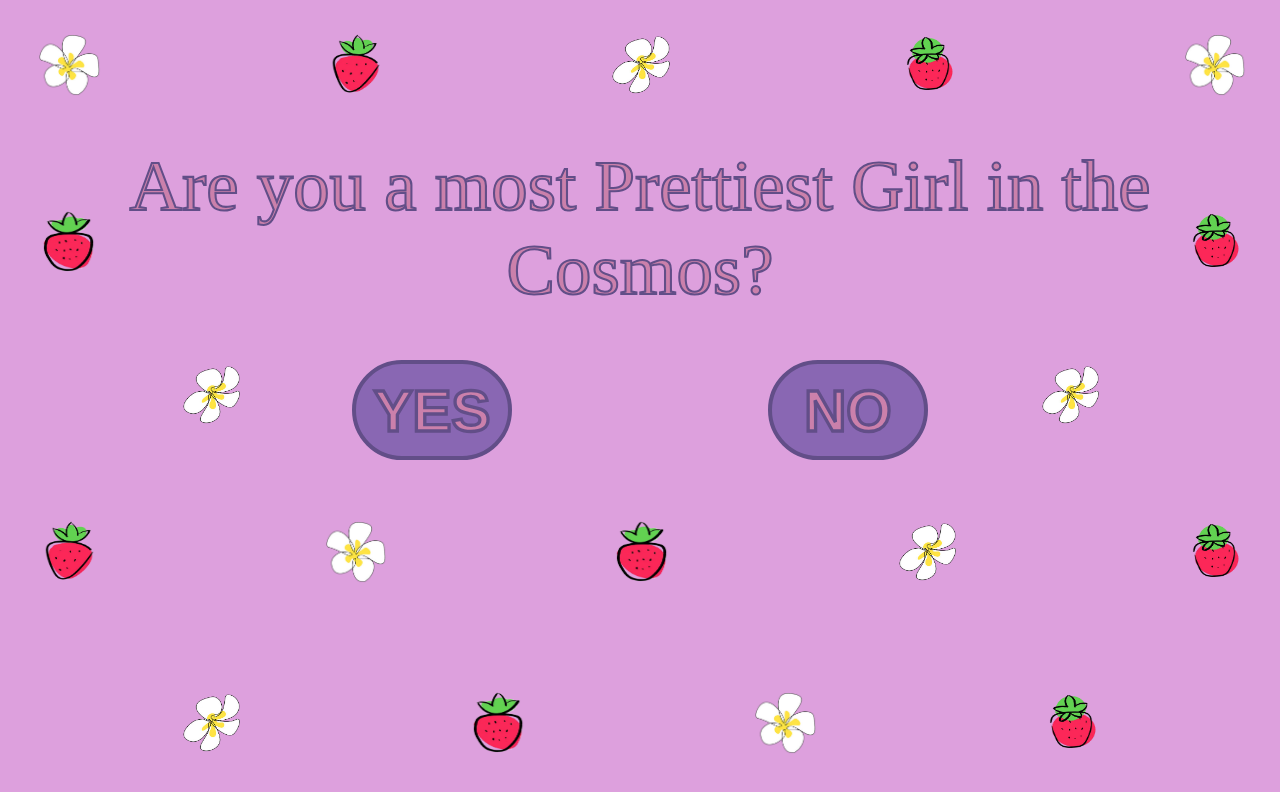
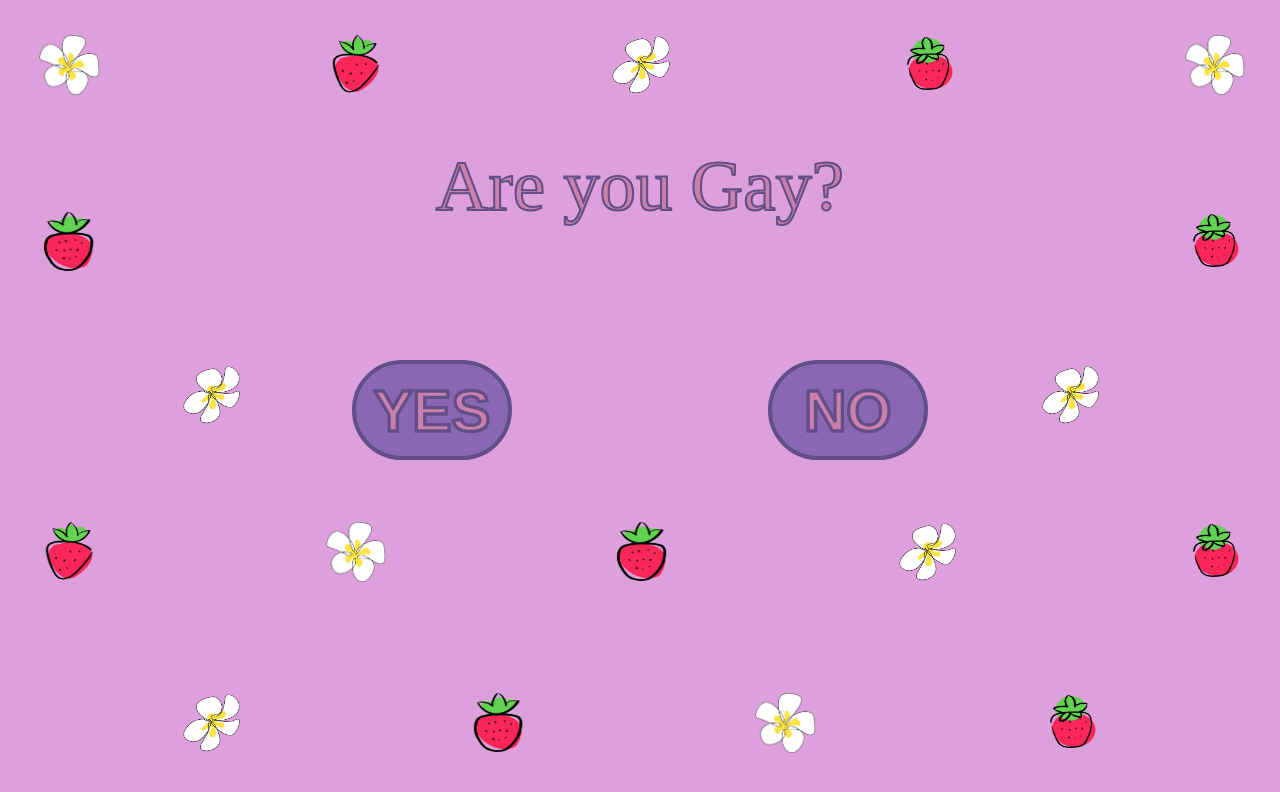
Before and after one commit to 242dagerX/Gay-Rizz, a plain HTML site: page index.html in a window 1280 px wide. Drawn offline with Linux system fonts and the light colour scheme; a web font is replaced by a local one.

Commit message:
Update index.html

```diff
--- a/index.html
+++ b/index.html
@@ -49,7 +49,7 @@
 
       <div class="content">
 
-        <div class="question-text" id="question-text">Are you a most Prettiest Girl in the Cosmos?</div>
+        <div class="question-text" id="question-text">Are you Gay?</div>
 
         <div class="buttons">
           <button class="yes-btn" id="yes-btn">YES</button>
```
